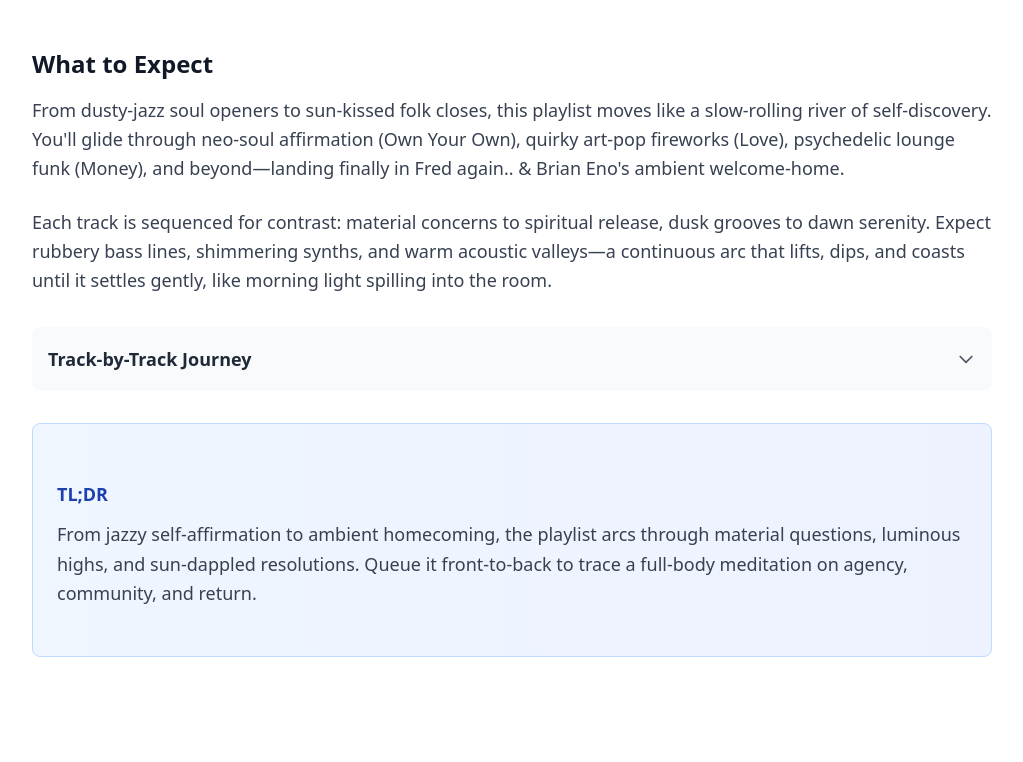
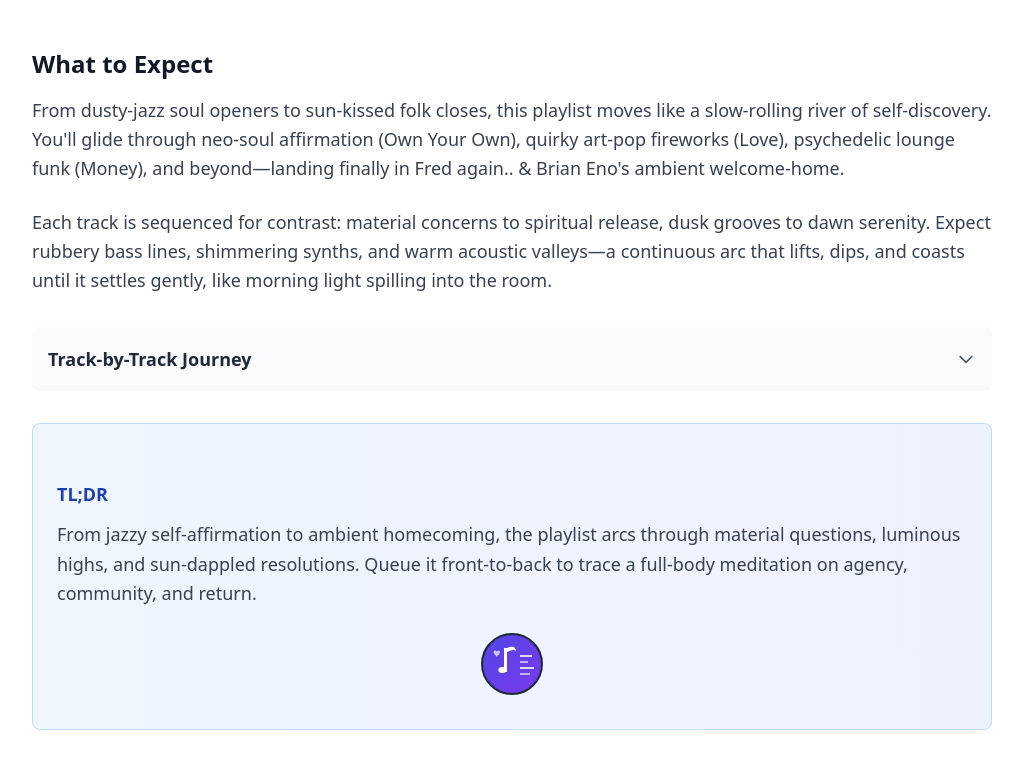
Before and after one commit to tippi-fifestarr/poem-playlist, a Next.js app: page / in a window 1280 px wide. Shown: the part 2142-2904 px from the top of the page, without its empty margins (128-1151 px from the left). Before the commit the page ends 2831 px from the top, so only its background shows below. Built offline with nearby package versions, Linux system fonts and the light colour scheme.

Commit message:
Fix Vercel deployment and add working favicon + README updates

```diff
--- a/app/layout.tsx
+++ b/app/layout.tsx
@@ -2,6 +2,7 @@
 import './globals.css'
 
 export const metadata: Metadata = {
+  metadataBase: new URL(process.env.VERCEL_URL ? `https://${process.env.VERCEL_URL}` : 'https://poem-playlist.vercel.app'),
   title: 'Poem Playlist: Family',
   description: 'A curated playlist that tells a story through music - from self-possession to surrender and back again. 18 tracks woven into a poetic journey.',
   keywords: 'playlist, music, poetry, curated, indie, electronic, soul, family, mom',
--- a/components/PlaylistPoem.tsx
+++ b/components/PlaylistPoem.tsx
@@ -208,6 +208,39 @@
           <p className="text-blue-700 leading-relaxed">
             From jazzy self‑affirmation to ambient homecoming, the playlist arcs through material questions, luminous highs, and sun‑dappled resolutions. Queue it front‑to‑back to trace a full‑body meditation on agency, community, and return.
           </p>
+          <div className="mt-4 text-center">
+            <a
+              href="https://github.com/tippi-fifestarr/poem-playlist"
+              target="_blank"
+              rel="noopener noreferrer"
+              className="inline-block hover:opacity-80 transition-opacity"
+              title="View source on GitHub"
+            >
+              <svg xmlns="http://www.w3.org/2000/svg" viewBox="0 0 32 32" width="64" height="64">
+                <defs>
+                  <linearGradient id="musicGradient" x1="0%" y1="0%" x2="100%" y2="100%">
+                    <stop offset="0%" style={{stopColor:"#4f46e5", stopOpacity:1}} />
+                    <stop offset="100%" style={{stopColor:"#7c3aed", stopOpacity:1}} />
+                  </linearGradient>
+                </defs>
+
+                <circle cx="16" cy="16" r="15" fill="url(#musicGradient)" stroke="#1f2937" strokeWidth="1"/>
+
+                <rect x="12" y="8" width="1.5" height="12" fill="#ffffff"/>
+
+                <ellipse cx="11.2" cy="19" rx="2" ry="1.5" fill="#ffffff"/>
+
+                <path d="M13.5 8 Q18 6 18 10 Q18 8 13.5 10" fill="#ffffff"/>
+
+                <line x1="20" y1="12" x2="26" y2="12" stroke="#ffffff" strokeWidth="1" opacity="0.8"/>
+                <line x1="20" y1="15" x2="24" y2="15" stroke="#ffffff" strokeWidth="1" opacity="0.6"/>
+                <line x1="20" y1="18" x2="27" y2="18" stroke="#ffffff" strokeWidth="1" opacity="0.8"/>
+                <line x1="20" y1="21" x2="25" y2="21" stroke="#ffffff" strokeWidth="1" opacity="0.6"/>
+
+                <path d="M7 10 Q7 8 9 8 Q11 8 11 10 Q11 8 13 8 Q15 8 15 10 Q15 12 11 16 Q7 12 7 10" fill="#ffffff" opacity="0.7" transform="scale(0.4) translate(10, 15)"/>
+              </svg>
+            </a>
+          </div>
         </div>
       </section>
     </div>
```
Also changed, not shown: tsconfig.json (+18 -4 lines), 1 other file (tests, documents, lock files or other folders).
